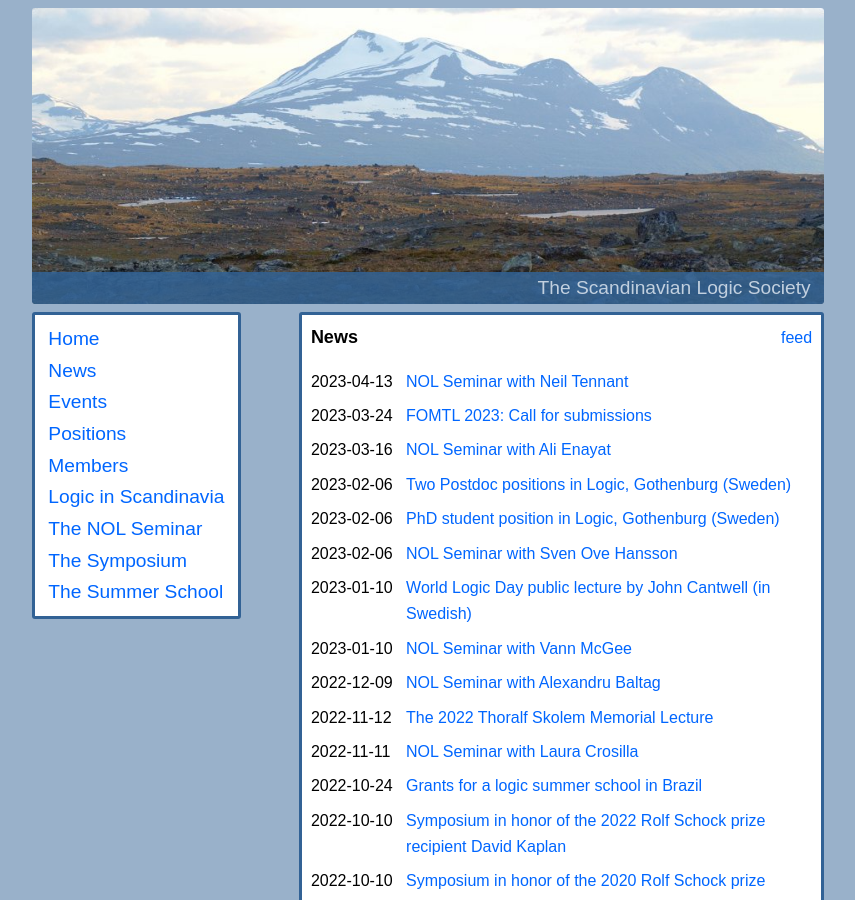
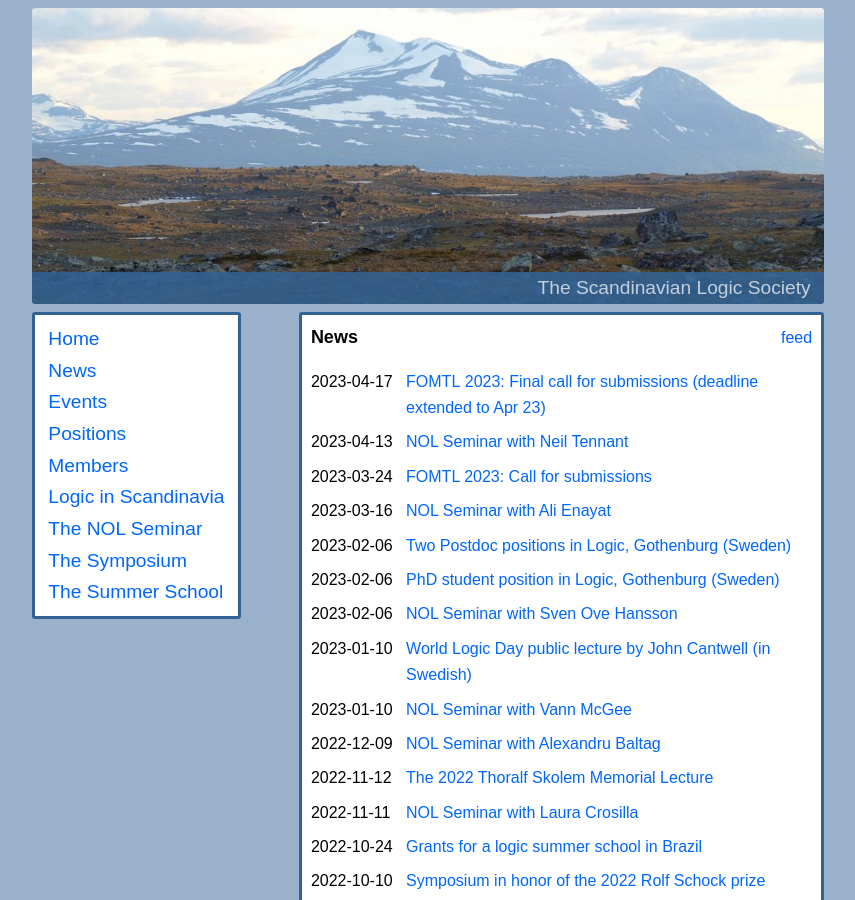
Before and after one commit to scandinavianlogic/scandinavianlogic.github.io, a Jekyll site: the page built from news.md, in a window 1280 px wide and 900 px high. Shown: the whole window, without its empty margins (212-1067 px from the left). Built offline with Jekyll 4.4.1, drawn with Linux system fonts in a browser that asks for light colours.

Commit message:
FOTML 2023 final call for submissions

```diff
--- a/_posts/2023-03-24-FOMTL-2023-Call-for-submissions.md
+++ b/_posts/2023-03-24-FOMTL-2023-Call-for-submissions.md
@@ -5,6 +5,9 @@ start_date: "2023-08-07"
 end_date: "2023-08-11"
 category: [events]
 ---
+
+UPDATE 2023-04-17: Submission deadline extended to April 23.
+
 ESSLLI 2023 WORKSHOP on
 First-order Modal and Temporal Logics: State of the art and perspectives (FOMTL
 2023)
@@ -60,8 +63,9 @@ format, preferably prepared with LaTeX, and must be done via EasyChair:
 - Michael Zakharyaschev (Birkbeck College, University of London)
 
 ### Important dates
-- Deadline for submission of abstracts: April 16
-- Final decision and notification: May 16
+
+- Deadline for submission of abstracts: ~~April 16~~ April 23
+- Final decision and notification: ~~May 16~~ May 19
 - Deadline for registration at the workshop: June 30
 - Workshop: August 7-11
 
--- /dev/null
+++ b/_posts/2023-04-17-FOMTL-2023-Final-call-for-submissions.md
@@ -0,0 +1,13 @@
+---
+layout: post
+title: "FOMTL 2023: Final call for submissions (deadline extended to Apr 23)"
+---
+The deadline for the FOTML 2023 workshop has been extended to Apr 23. The
+updates are:
+
+- Deadline for submission of abstracts: ~~April 16~~ April 23
+- Final decision and notification: ~~May 16~~ May 19
+
+For more details, see the
+[original posting](/2023-03-24-FOMTL-2023-Call-for-submissions.html)
+(which has been updated accordingly).
```
